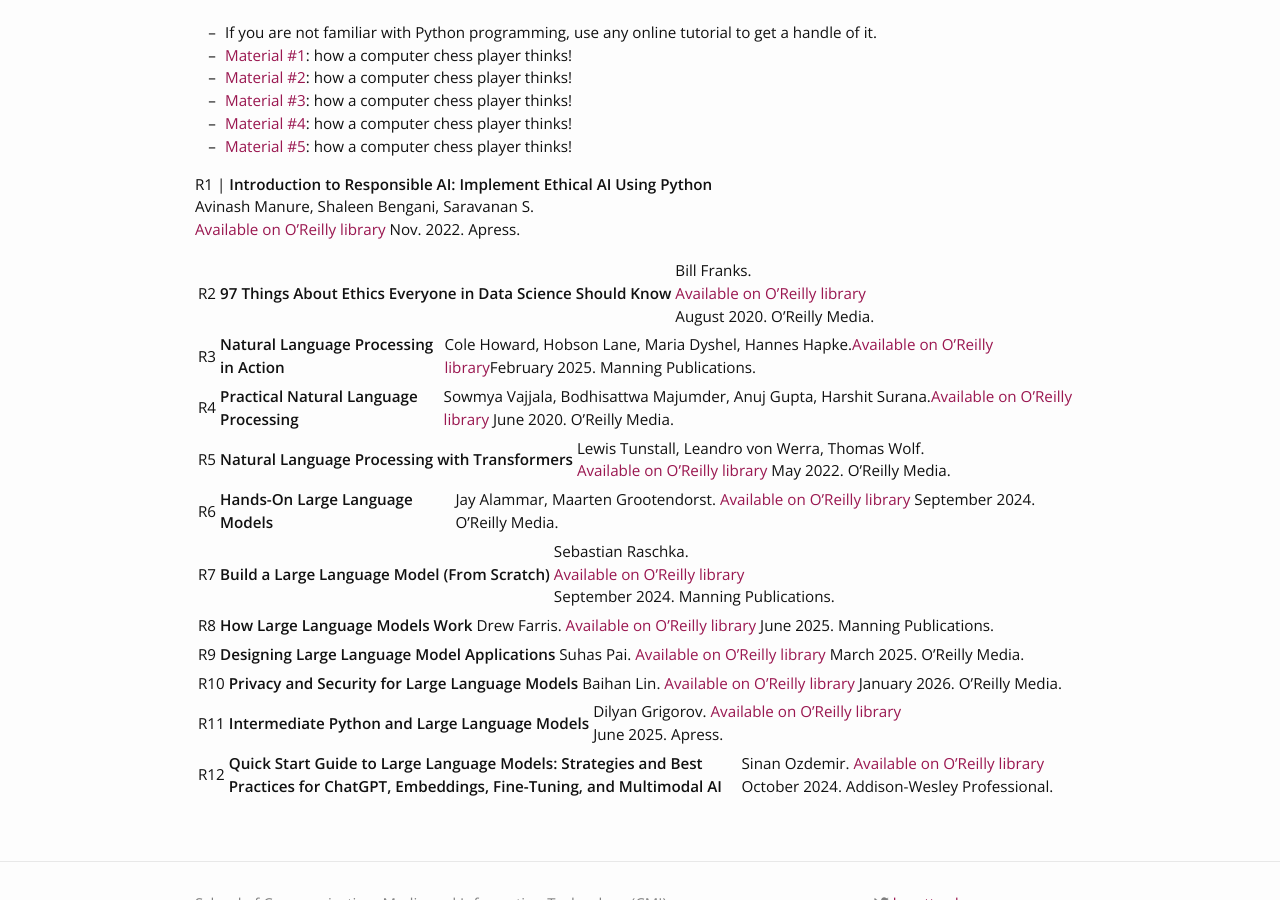
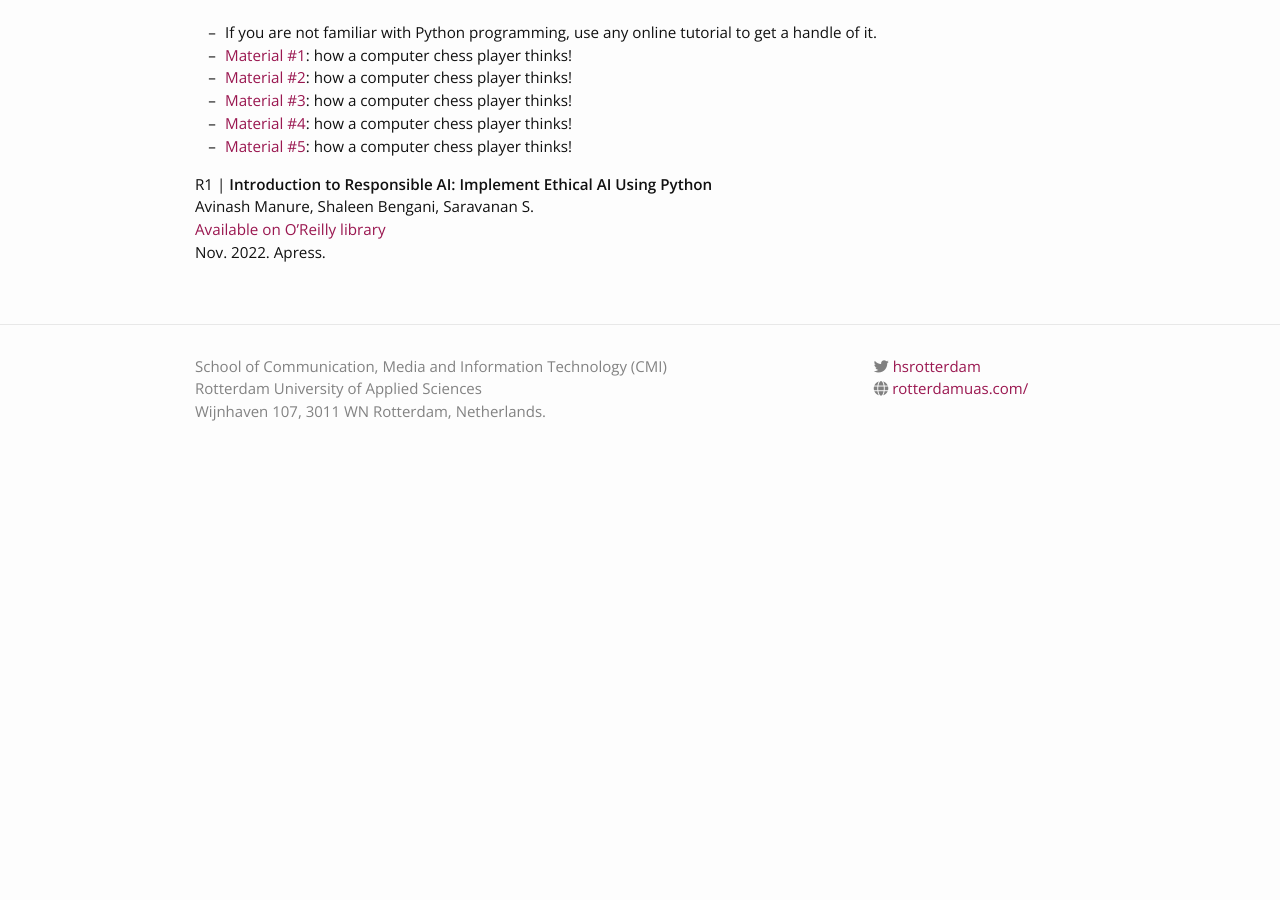
Before and after one commit to BabakBasharirad/llm-engineering, a Jekyll site: the page built from materials.md, in a window 1280 px wide and 900 px high, scrolled down 621 px. Built offline with Jekyll 4.4.1, drawn with Linux system fonts in a browser that asks for light colours; nearby versions of some CDN libraries; after the commit the page ends 1103 px from its top, so only the background shows below that.

Commit message:
Update materials.md

```diff
--- a/materials.md
+++ b/materials.md
@@ -21,27 +21,6 @@ Alan Turing and Noam Chomsky: Very Famous Book
 
 
 R1 | **Introduction to Responsible AI: Implement Ethical AI Using Python**
-<br>Avinash Manure, Shaleen Bengani, Saravanan S.[
-<br> Available on O’Reilly library](#) Nov. 2022. Apress.
-
-| R2 | **97 Things About Ethics Everyone in Data Science Should Know** | Bill Franks.<br>[Available on O’Reilly library](#)<br>August 2020. O’Reilly Media. |
-
-| R3 | **Natural Language Processing in Action** | Cole Howard, Hobson Lane, Maria Dyshel, Hannes Hapke.[Available on O’Reilly library](#)February 2025. Manning Publications. |
-
-| R4 | **Practical Natural Language Processing** | Sowmya Vajjala, Bodhisattwa Majumder, Anuj Gupta, Harshit Surana.[Available on O’Reilly library](#) June 2020. O’Reilly Media. |
-
-| R5 | **Natural Language Processing with Transformers** | Lewis Tunstall, Leandro von Werra, Thomas Wolf.<br>[Available on O’Reilly library](#) May 2022. O’Reilly Media. |
-
-| R6 | **Hands-On Large Language Models** | Jay Alammar, Maarten Grootendorst. [Available on O’Reilly library](#) September 2024. O’Reilly Media. |
-
-| R7 | **Build a Large Language Model (From Scratch)** | Sebastian Raschka.<br>[Available on O’Reilly library](#)<br>September 2024. Manning Publications. |
-
-| R8 | **How Large Language Models Work** | Drew Farris. [Available on O’Reilly library](#) June 2025. Manning Publications. |
-
-| R9 | **Designing Large Language Model Applications** | Suhas Pai. [Available on O’Reilly library](#) March 2025. O’Reilly Media. |
-
-| R10 | **Privacy and Security for Large Language Models** | Baihan Lin. [Available on O’Reilly library](#) January 2026. O’Reilly Media. |
-
-| R11 | **Intermediate Python and Large Language Models** | Dilyan Grigorov. [Available on O’Reilly library](#)<br>June 2025. Apress. |
-
-| R12 | **Quick Start Guide to Large Language Models: Strategies and Best Practices for ChatGPT, Embeddings, Fine-Tuning, and Multimodal AI** | Sinan Ozdemir. [Available on O’Reilly library](#) October 2024. Addison-Wesley Professional. |
+<br> Avinash Manure, Shaleen Bengani, Saravanan S.
+<br> [Available on O’Reilly library](#)
+<br> Nov. 2022. Apress.
```
